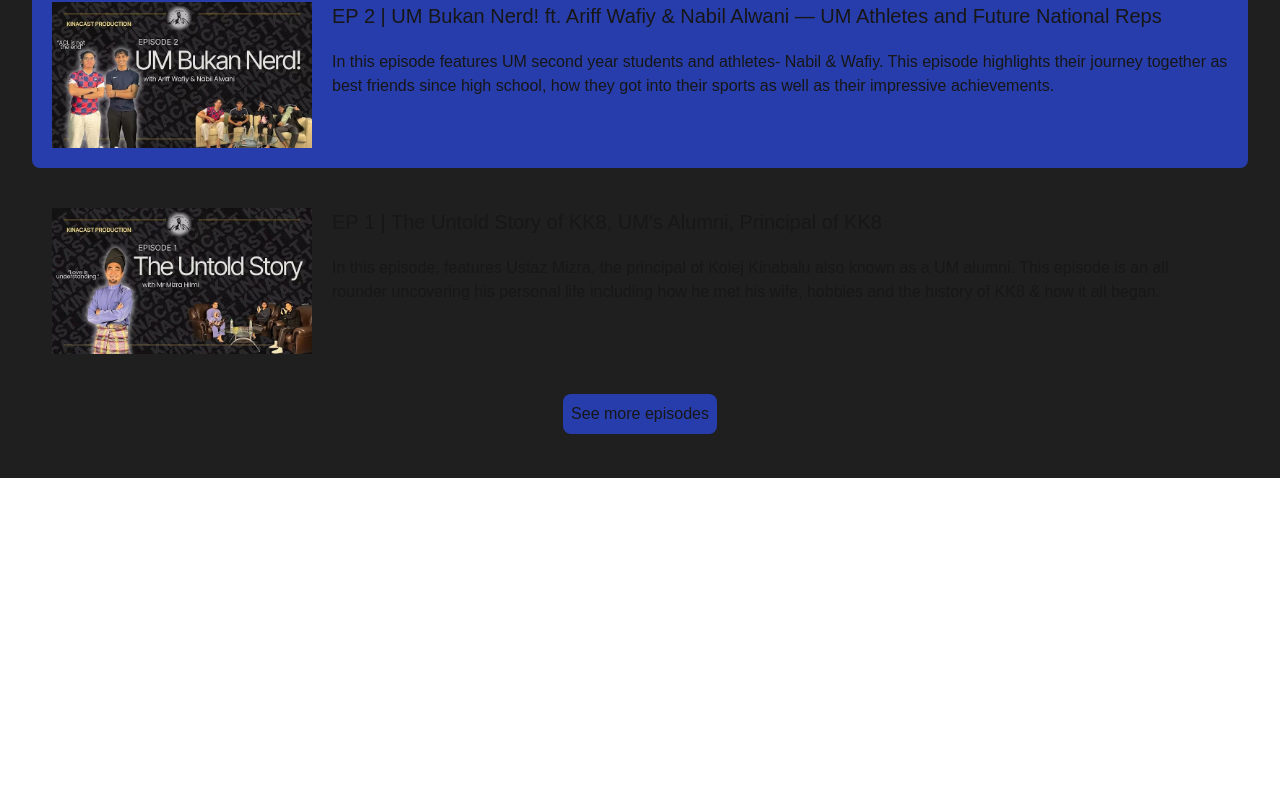
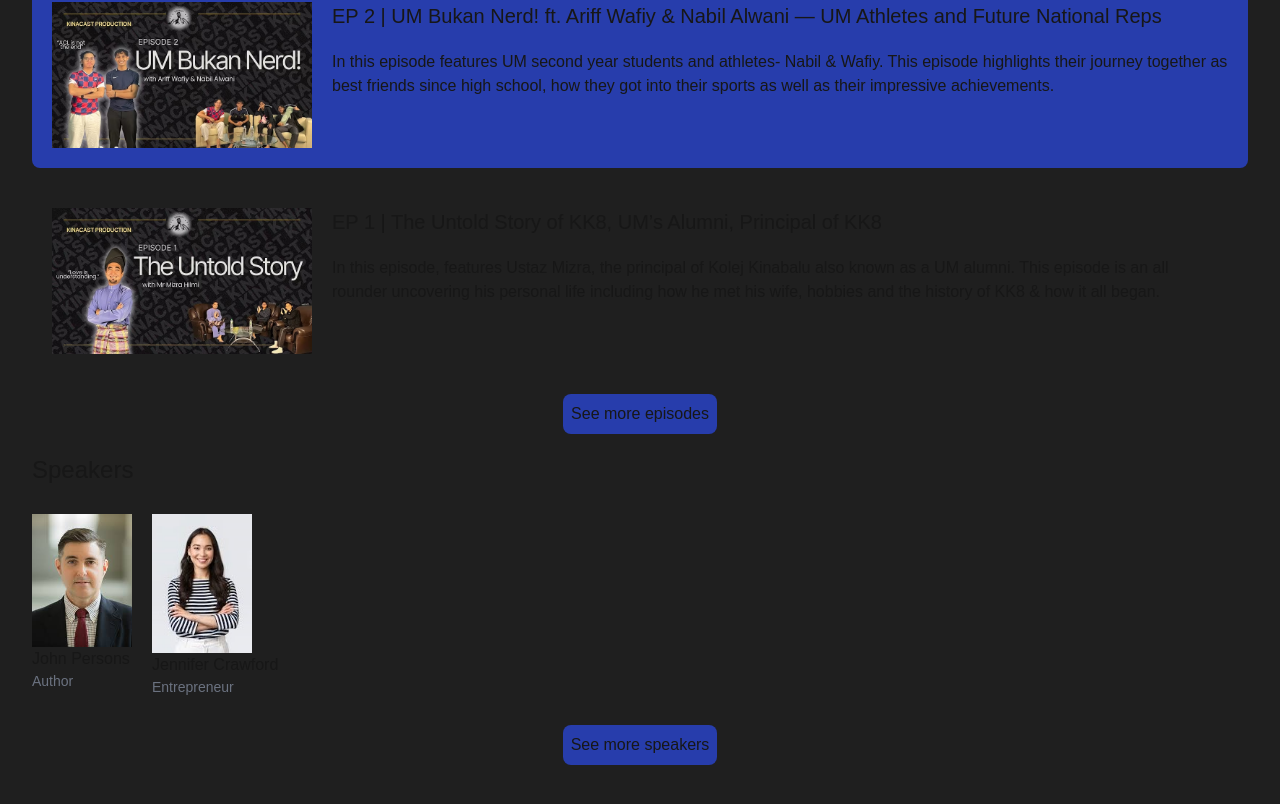
Before and after one commit to AdamAzuddin/Kinacast, a Next.js app: page / in a window 1280 px wide. Shown: the part 958-1762 px from the top of the page. Before the commit the page ends 1436 px from the top, so only its background shows below. Built offline with nearby package versions, Linux system fonts and the light colour scheme.

Commit message:
added speakers section and speakers page

```diff
--- a/app/page.tsx
+++ b/app/page.tsx
@@ -3,9 +3,11 @@ import { useRef } from "react";
 import Hero from "@/components/Hero";
 import Header from "@/components/Header";
 import Episodes from "@/components/Episodes";
+import Speakers from "@/components/Speakers";
 
 export default function Home() {
   const episodesRef = useRef<HTMLDivElement>(null);
+  const speakersRef = useRef<HTMLDivElement>(null);
 
   return (
     <div className="bg-[#1F1F1F] min-h-screen">
@@ -15,6 +17,9 @@ export default function Home() {
         <div ref={episodesRef}>
           <Episodes />
         </div>
+        <div ref={speakersRef}>
+          <Speakers/>
+        </div>
       </main>
     </div>
   );
--- /dev/null
+++ b/app/speakers/page.tsx
@@ -0,0 +1,9 @@
+import React from 'react'
+
+const SpeakersPage = () => {
+  return (
+    <div>SpeakersPage</div>
+  )
+}
+
+export default SpeakersPage
--- a/components/Episodes.tsx
+++ b/components/Episodes.tsx
@@ -13,7 +13,6 @@ const Episodes = forwardRef<HTMLDivElement>((props, ref) => {
 
   return (
     <div ref={ref} className="episodes-section flex flex-col">
-      {/* Episodes content */}
       <h2 className="text-2xl">Episodes</h2>
       <div className="bg-[#273DAC] flex rounded-lg mt-5">
         <Image
--- a/components/Header.tsx
+++ b/components/Header.tsx
@@ -17,7 +17,14 @@ export default function Header({ episodesRef }: HeaderProps) {
   const handleScrollToEpisodes = () => {
     if (episodesRef?.current) {
       episodesRef.current.scrollIntoView({ behavior: "smooth" });
-      setMobileMenuOpen(false); // Close mobile menu if open
+      setMobileMenuOpen(false);
+    }
+  };
+
+  const handleScrollToSpeakers = () => {
+    if (episodesRef?.current) {
+      episodesRef.current.scrollIntoView({ behavior: "smooth" });
+      setMobileMenuOpen(false);
     }
   };
 
@@ -54,8 +61,9 @@ export default function Header({ episodesRef }: HeaderProps) {
 
           {/* Navigation items for large screens */}
           <nav className="hidden lg:flex lg:items-center lg:justify-center flex-1">
-            {navItems.map((item) =>
-              item.name === "Episodes" ? (
+            {navItems.map((item) => {
+              if (item.name == "Episodes") {
+                return (
                   <button
                     key={item.name}
                     onClick={handleScrollToEpisodes}
@@ -63,7 +71,19 @@ export default function Header({ episodesRef }: HeaderProps) {
                   >
                     {item.name}
                   </button>
-              ) : (
+                );
+              } else if (item.name == "Speakers") {
+                return (
+                  <button
+                    key={item.name}
+                    onClick={handleScrollToSpeakers}
+                    className="hover:text-gray-400 px-3 py-2 rounded-md text-sm font-medium"
+                  >
+                    {item.name}
+                  </button>
+                );
+              } else {
+                return (
                   <Link
                     key={item.name}
                     href={item.href}
@@ -71,8 +91,9 @@ export default function Header({ episodesRef }: HeaderProps) {
                   >
                     {item.name}
                   </Link>
-              )
-            )}
+                );
+              }
+            })}
           </nav>
 
           {/* Hamburger menu for small screens */}
--- /dev/null
+++ b/components/Speakers.tsx
@@ -0,0 +1,41 @@
+"use client";
+import { forwardRef } from "react";
+import Image from "next/image";
+import { useRouter } from "next/navigation";
+
+const Speakers = forwardRef<HTMLDivElement>((props, ref) => {
+  const router = useRouter(); // Initialize router
+
+  // Function to handle the button click and navigate to /episodes
+  const navigateToSpeakers = () => {
+    router.push("/speakers");
+  };
+
+  return (
+    <div ref={ref} className="episodes-section flex flex-col">
+      <h2 className="text-2xl">Speakers</h2>
+      <div className="flex pt-5">
+        <div className="pr-5 flex flex-col py-2">
+          <Image src={"/person1.jpg"} alt="person1" width={100} height={300} />
+          <span>John Persons</span>
+          <span className="text-gray-500 text-sm">Author</span>
+        </div>
+        <div className="pr-5 flex flex-col py-2">
+          <Image src={"/person2.jpg"} alt="person2" width={100} height={300} />
+          <span>Jennifer Crawford</span>
+          <span className="text-gray-500 text-sm">Entrepreneur</span>
+        </div>
+      </div>
+      <button
+        onClick={navigateToSpeakers}
+        className="bg-[#273DAC] rounded-lg self-center p-2 m-5"
+      >
+        See more speakers
+      </button>
+    </div>
+  );
+});
+
+Speakers.displayName = "Speakers";
+
+export default Speakers;
```
Also changed, not shown: public/person1.jpg (added), public/person2.jpg (added). Lines whose indentation alone changed are shown as unchanged.
